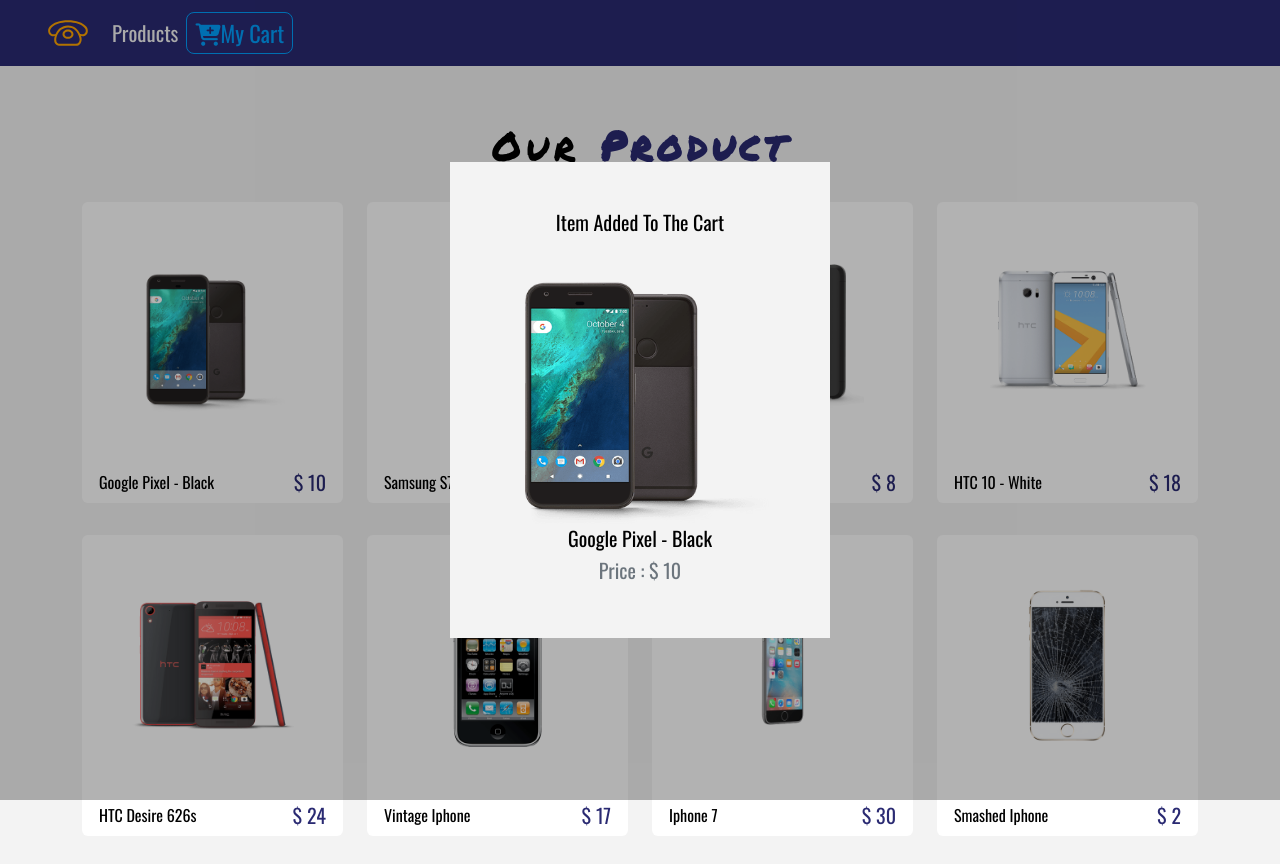
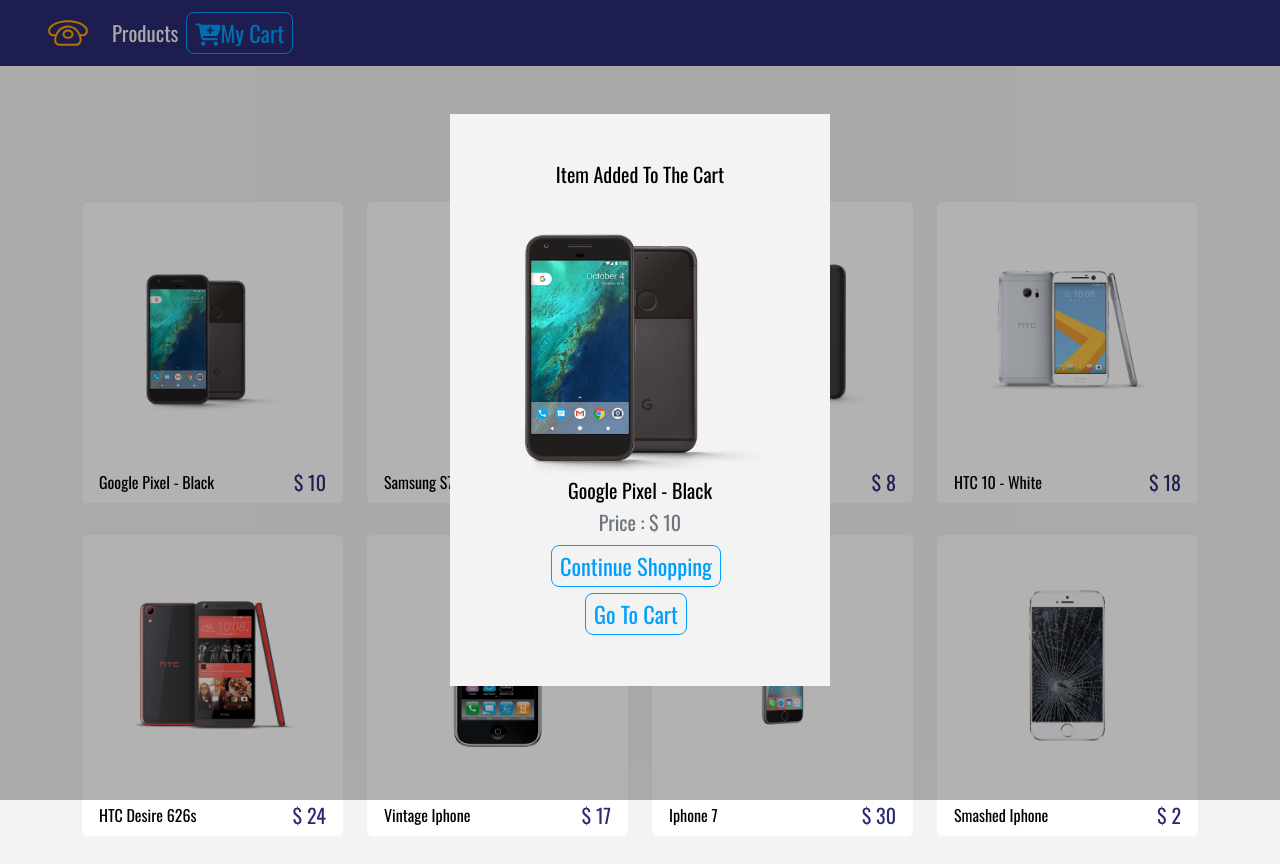
Before and after one commit to MarcoRosselDev/react-17-phone-e-commerce, a React (Create React App) app: page / in a window 1280 px wide. Shown: the top 864 px of the page. Built offline with nearby package versions, Linux system fonts and the light colour scheme.

Commit message:
buttons card

```diff
--- a/src/Components/Modal.js
+++ b/src/Components/Modal.js
@@ -26,6 +26,16 @@ export default class Modal extends Component {
                       <img src={img} alt="product" className="img-fluid" />
                       <h5>{title}</h5>
                       <h5 className="text-muted">price : $ {price}</h5>
+                      <Link to="/">
+                        <ButtonContainer onClick={() => closeModal()}>
+                          continue shopping
+                        </ButtonContainer>
+                      </Link>
+                      <Link to="/">
+                        <ButtonContainer onClick={() => closeModal()}>
+                          go to cart
+                        </ButtonContainer>
+                      </Link>
                     </div>
                   </div>
                 </div>
```
